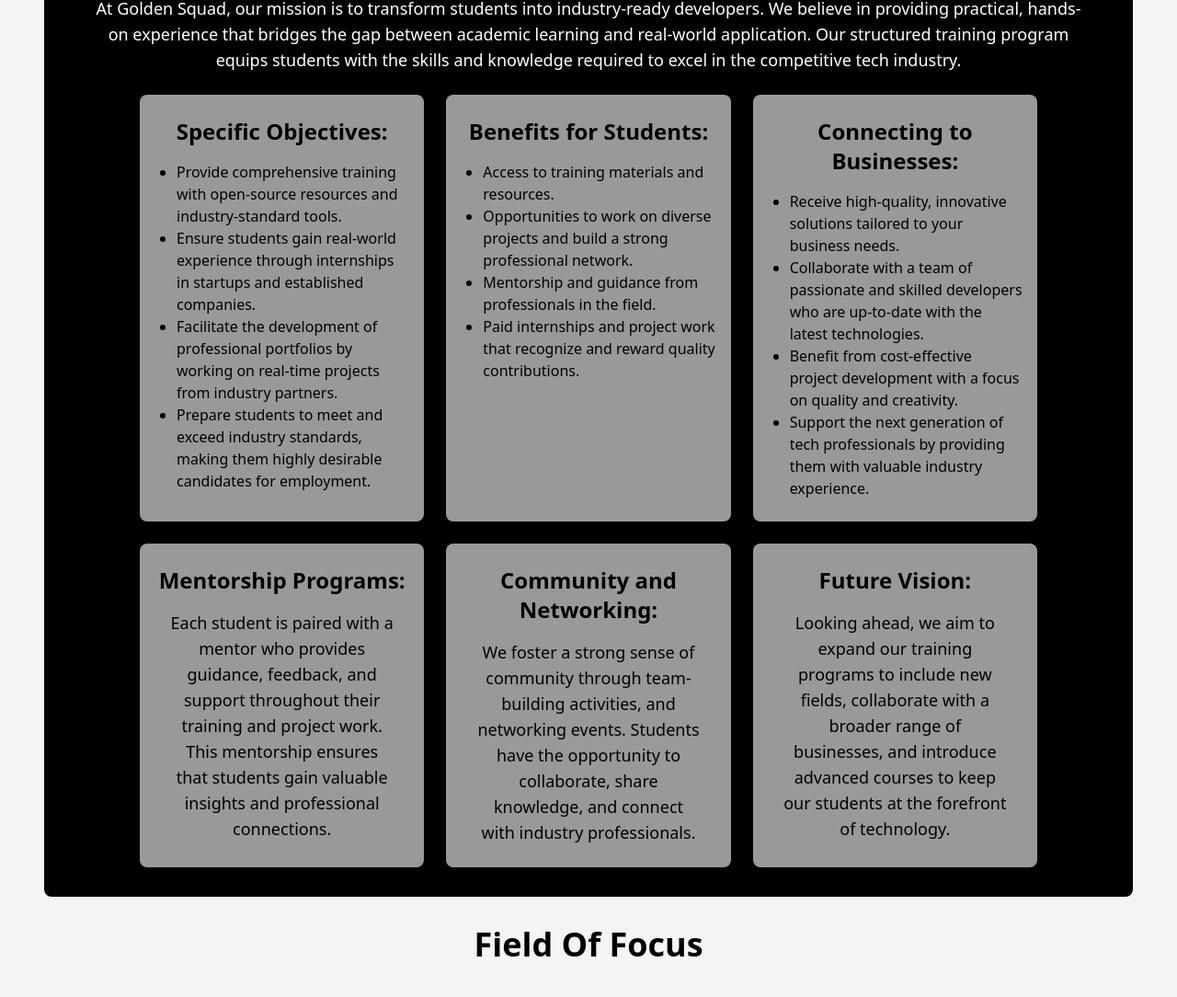
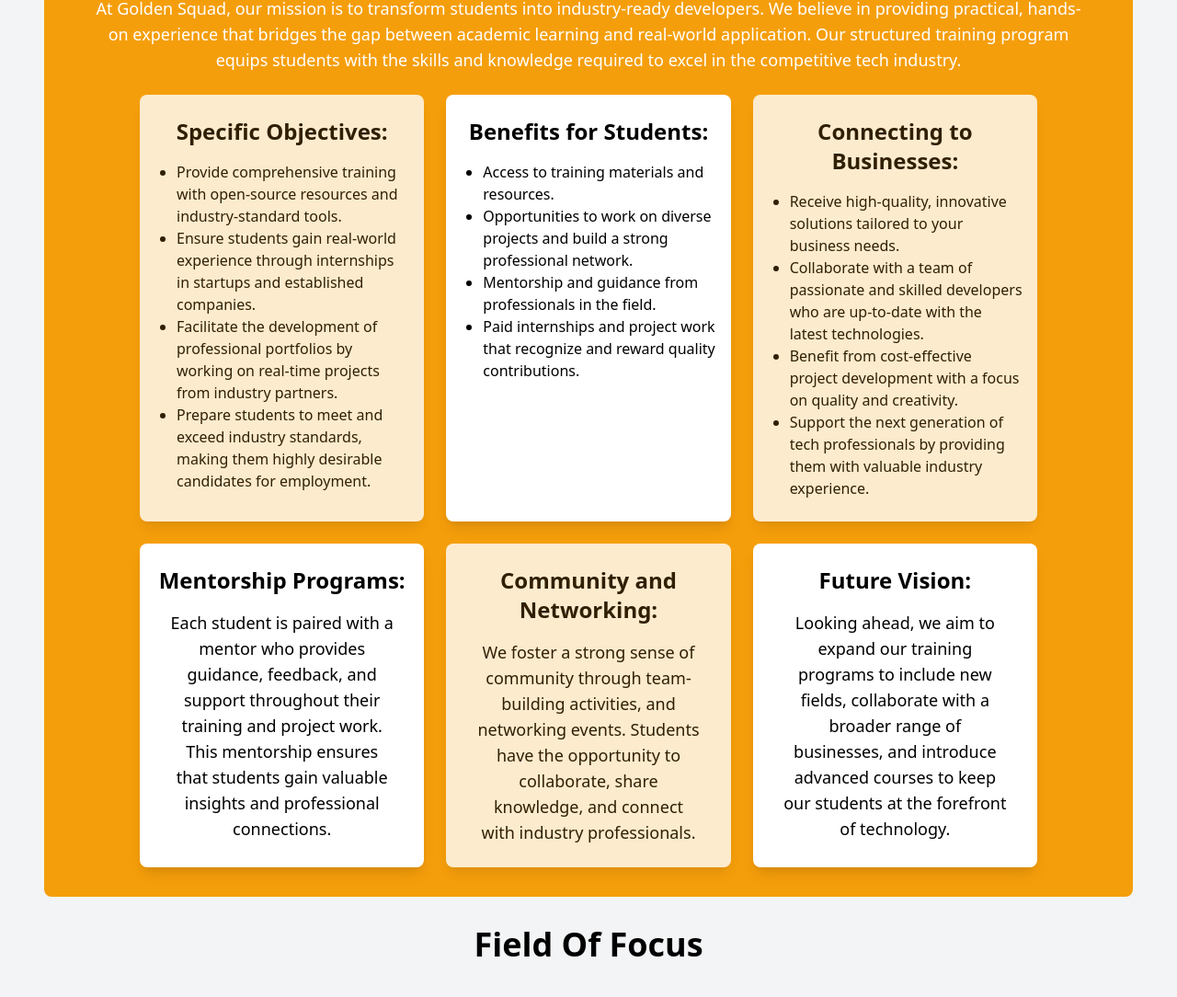
Before and after one commit to passionateSandy2004/Golden-Squad, a plain HTML site: page index.html in a window 1280 px wide. Shown: the part 209-1293 px from the top of the page at 92% size. Drawn offline with nearby package versions, Linux system fonts and the light colour scheme.

Commit message:
Update index.html

```diff
--- a/index.html
+++ b/index.html
@@ -65,22 +65,22 @@
     </header>
 
     <!-- Goals Section -->
-    <section class="mx-10 p-6 mt-6 bg-black rounded-lg mx-12">
+    <section class="mx-10 p-6 mt-6 bg-yellow-500 rounded-lg mx-12">
         <h2 class="text-3xl font-bold mb-4 text-center text-white">Our Goal</h2>
         <p class="text-lg mb-4 text-wrap px-8 text-white text-center">
             At Golden Squad, our mission is to transform students into industry-ready developers. We believe in providing practical, hands-on experience that bridges the gap between academic learning and real-world application. Our structured training program equips students with the skills and knowledge required to excel in the competitive tech industry.
         </p>
         <div class="grid grid-cols-3 gap-6 p-2 px-20">
-            <div class="bg-white text-black opacity-60 shadow-lg hover:opacity-100 hover:bg-yellow-400 rounded-lg py-2 px-4">
-                <h3 class="text-2xl font-semibold mt-4 text-center mb-4">Specific Objectives:</h3>
-                <ul class="list-disc pl-6 mb-4">
+            <div class="bg-white text-black shadow-lg opacity-80 hover:opacity-100 rounded-lg py-2 px-4">
+                <h3 class="text-2xl font-semibold mt-4 text-center mb-4 opacity-100">Specific Objectives:</h3>
+                <ul class="list-disc pl-6 mb-4 opacity-100">
                     <li>Provide comprehensive training with open-source resources and industry-standard tools.</li>
                     <li>Ensure students gain real-world experience through internships in startups and established companies.</li>
                     <li>Facilitate the development of professional portfolios by working on real-time projects from industry partners.</li>
                     <li>Prepare students to meet and exceed industry standards, making them highly desirable candidates for employment.</li>
                 </ul>
             </div>
-            <div class="bg-white text-black opacity-60 shadow-lg hover:opacity-100 hover:bg-yellow-400 rounded-lg py-2 px-4">
+            <div class="bg-white text-black shadow-lg hover:opacity-80 hover:bg-sky-400 rounded-lg py-2 px-4">
                 <h3 class="text-2xl font-semibold mt-4 text-center mb-4">Benefits for Students:</h3>
                 <ul class="list-disc pl-6 mb-4">
                     <li>Access to training materials and resources.</li>
@@ -89,7 +89,7 @@
                     <li>Paid internships and project work that recognize and reward quality contributions.</li>
                 </ul>
             </div>
-            <div class="bg-white text-black opacity-60 shadow-lg hover:opacity-100 hover:bg-yellow-400 rounded-lg py-2 px-4">
+            <div class="bg-white text-black shadow-lg opacity-80 hover:opacity-100 rounded-lg py-2 px-4">
                 <h3 class="text-2xl font-semibold mt-4 text-center mb-4">Connecting to Businesses:</h3>
                 <ul class="list-disc pl-6 mb-4">
                     <li>Receive high-quality, innovative solutions tailored to your business needs.</li>
@@ -98,19 +98,19 @@
                     <li>Support the next generation of tech professionals by providing them with valuable industry experience.</li>
                 </ul>
             </div>
-            <div class="bg-white text-black opacity-60 shadow-lg hover:opacity-100 hover:bg-yellow-400 rounded-lg py-2 px-4">
+            <div class="bg-white text-black shadow-lg hover:opacity-80 hover:bg-sky-400 rounded-lg py-2 px-4">
                 <h3 class="text-2xl font-semibold mt-4 text-center">Mentorship Programs:</h3>
                 <p class="text-lg m-4 text-center">
                     Each student is paired with a mentor who provides guidance, feedback, and support throughout their training and project work. This mentorship ensures that students gain valuable insights and professional connections.
                 </p>
             </div>
-            <div class="bg-white text-black opacity-60 shadow-lg hover:opacity-100 hover:bg-yellow-400 rounded-lg py-2 px-4">
+            <div class="bg-white text-black shadow-lg opacity-80 hover:opacity-100 rounded-lg py-2 px-4">
                 <h3 class="text-2xl font-semibold mt-4 text-center">Community and Networking:</h3>
                 <p class="text-lg m-4 text-center">
                     We foster a strong sense of community through team-building activities, and networking events. Students have the opportunity to collaborate, share knowledge, and connect with industry professionals.
                 </p>
             </div>
-            <div class="bg-white text-black opacity-60 shadow-lg hover:opacity-100 hover:bg-yellow-400 rounded-lg py-2 px-4">
+            <div class="bg-white text-black shadow-lg hover:opacity-80 hover:bg-sky-400 rounded-lg py-2 px-4">
                 <h3 class="text-2xl font-semibold mt-4 text-center">Future Vision:</h3>
                 <p class="text-lg m-4 text-center">
                     Looking ahead, we aim to expand our training programs to include new fields, collaborate with a broader range of businesses, and introduce advanced courses to keep our students at the forefront of technology.
@@ -158,7 +158,7 @@
 
 
     <!-- Training Process Section -->
-    <div class="my-6 m-10 bg-yellow-400 rounded-lg">
+    <div class="my-6 m-10 bg-yellow-500 rounded-lg">
         <h2 class="text-3xl font-bold text-white text-center pt-6">Training Process</h2>
         <p class="text-center text-white px-6 pt-2 text-xl">Our training process for trainees is meticulously structured to ensure comprehensive learning and skill development. We employ a series of well-defined stages that include theoretical instruction, practical exercises, and real-world simulations.</p>
         <div class="grid grid-cols-1 sm:grid-cols-2 md:grid-cols-2 gap-6 p-6">
```
